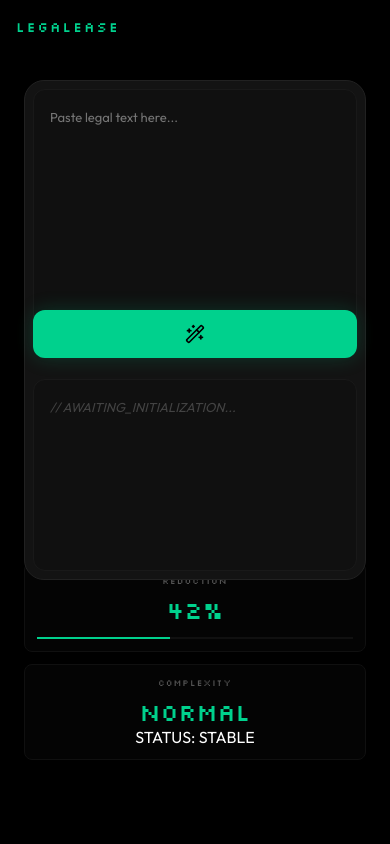
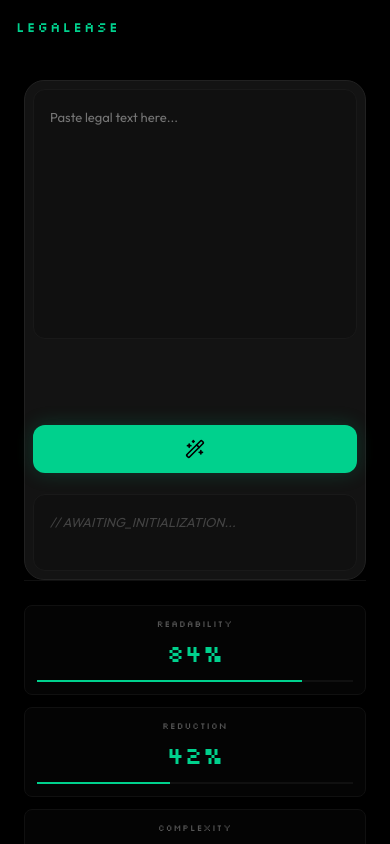
Before and after one commit to deepakdube1102/LegalEase, a React (Vite) app in the folder frontend/: page / in a window 390 px wide. Both pictures are taken after a click on the button "START SIMPLIFYING". Shown: the top 844 px of the page. Built offline with nearby package versions, Linux system fonts and the light colour scheme; no server answers.

Commit message:
Fix mobile visibility: switch fixed height to min-height for diagnostic cards

```diff
--- a/frontend/src/App.jsx
+++ b/frontend/src/App.jsx
@@ -159,7 +159,7 @@ const SimplifierApp = () => {
   };
 
   return (
-    <div className="container page-transition" style={{ height: '100vh', display: 'flex', flexFlow: 'column', padding: '20px 24px 0' }}>
+    <div className="container page-transition" style={{ minHeight: '100vh', display: 'flex', flexFlow: 'column', padding: '20px 24px 40px' }}>
       <section className="tool-section-wrapper flex-1 flex flex-col min-h-0">
         <div className="tool-header-new">
           <div className="label-text-pixel">Original Legal Text</div>
```
